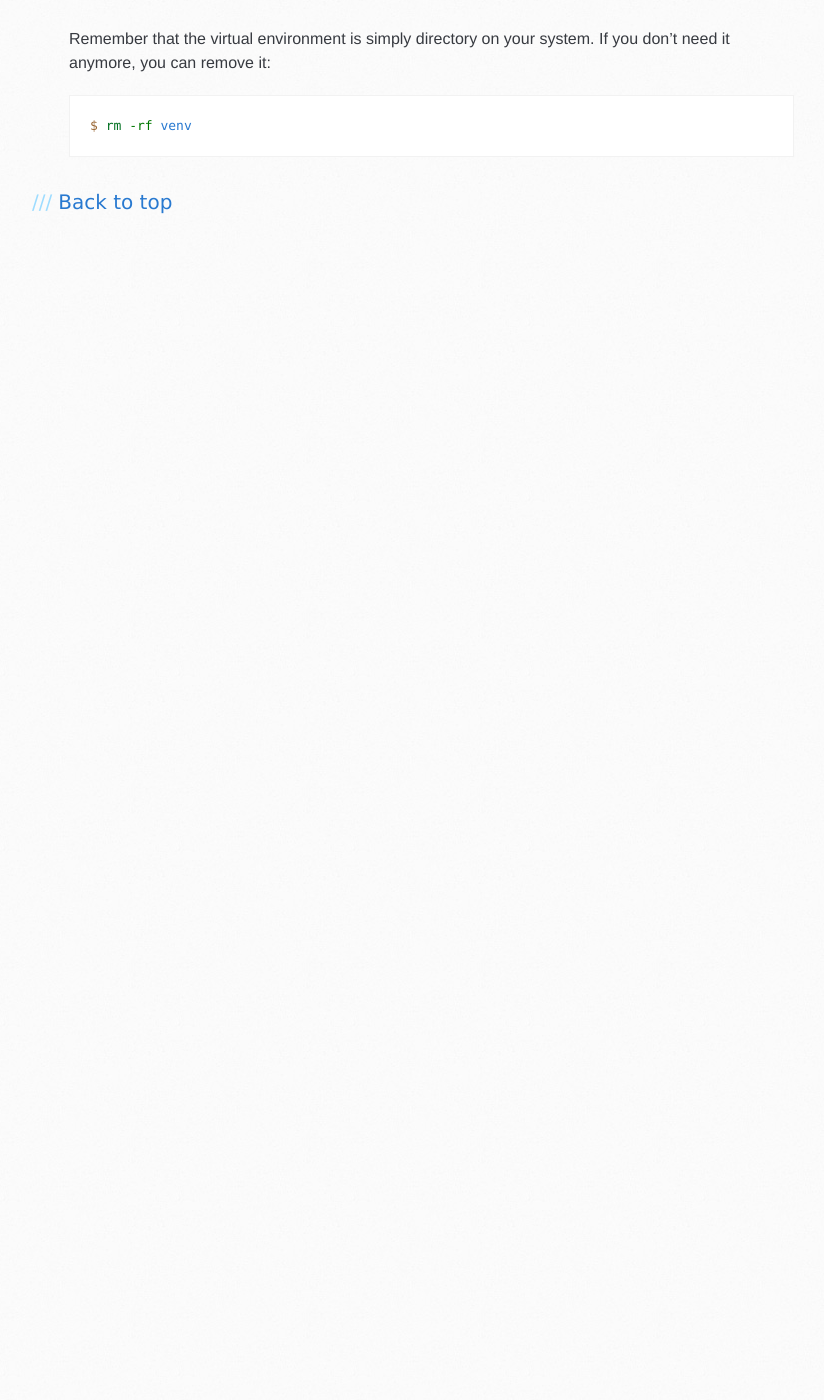
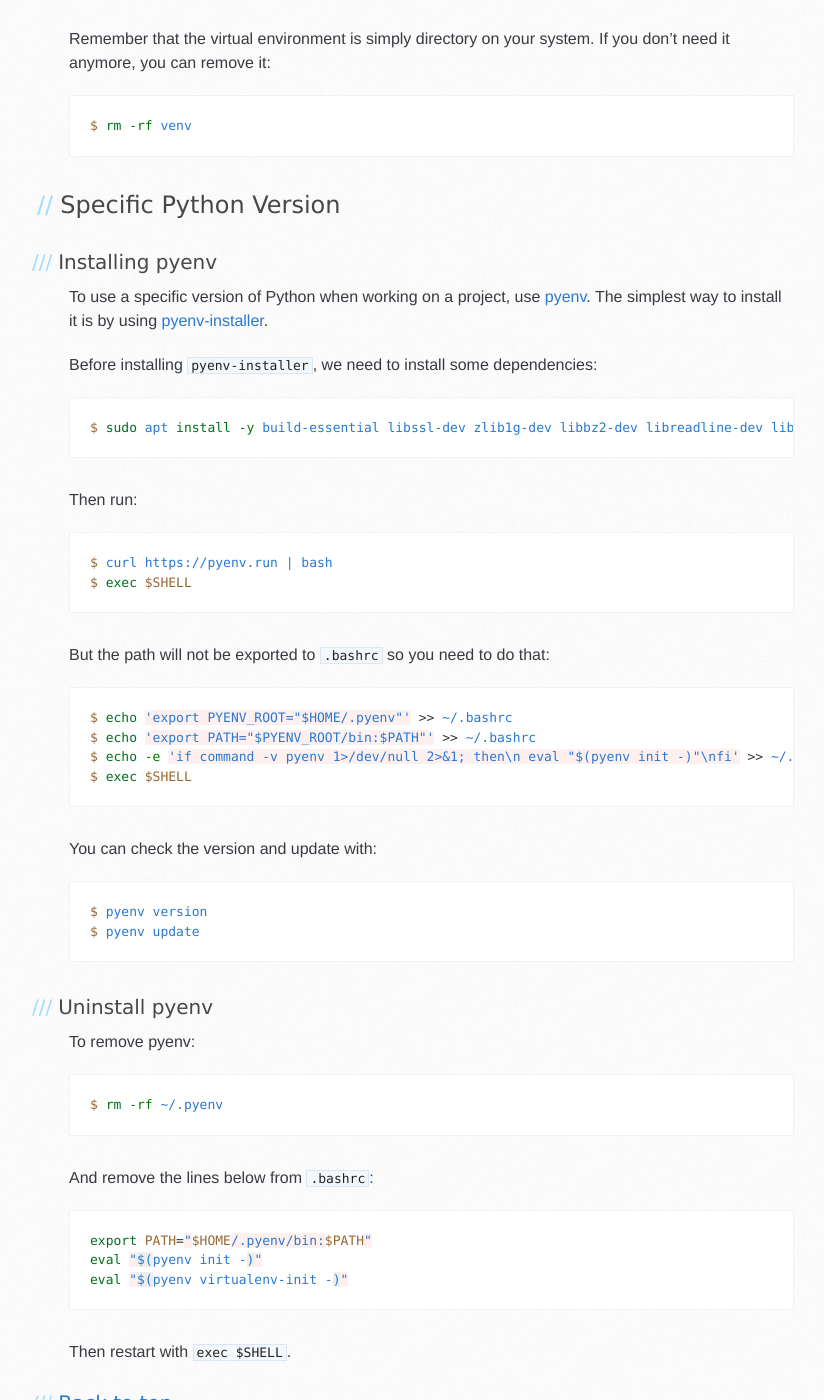
Before and after one commit to kennguyen01/kennguyen01.github.io, a Jekyll site: the page built from _posts/programming/2018/2018-02-19-useful-python-tips.md, in a window 1280 px wide and 1400 px high, scrolled down 3126 px. Shown: the whole window, without its empty margins (71-895 px from the left). Built offline with Jekyll 4.4.1, drawn with Linux system fonts in a browser that asks for light colours; comment, search, counter and statistics services are not loaded; before the commit the page ends 3375 px from its top, so only the background shows below that.

Commit message:
Add information about pyenv

````diff
--- a/_posts/programming/2018/2018-02-19-useful-python-tips.md
+++ b/_posts/programming/2018/2018-02-19-useful-python-tips.md
@@ -111,3 +111,56 @@
 ```shell
 $ rm -rf venv
 ```
+
+## Specific Python Version
+
+### Installing pyenv
+
+To use a specific version of Python when working on a project, use [pyenv](https://github.com/pyenv/pyenv). The simplest way to install it is by using [pyenv-installer](https://github.com/pyenv/pyenv-installer).
+
+Before installing `pyenv-installer`, we need to install some dependencies:
+
+```shell
+$ sudo apt install -y build-essential libssl-dev zlib1g-dev libbz2-dev libreadline-dev libsqlite3-dev wget curl llvm libncurses5-dev libncursesw5-dev xz-utils tk-dev libffi-dev liblzma-dev python-openssl git
+```
+
+Then run:
+
+```shell
+$ curl https://pyenv.run | bash
+$ exec $SHELL
+```
+
+But the path will not be exported to `.bashrc` so you need to do that:
+
+```shell
+$ echo 'export PYENV_ROOT="$HOME/.pyenv"' >> ~/.bashrc
+$ echo 'export PATH="$PYENV_ROOT/bin:$PATH"' >> ~/.bashrc
+$ echo -e 'if command -v pyenv 1>/dev/null 2>&1; then\n eval "$(pyenv init -)"\nfi' >> ~/.bashrc
+$ exec $SHELL
+```
+
+You can check the version and update with:
+
+```shell
+$ pyenv version
+$ pyenv update
+```
+
+### Uninstall pyenv
+
+To remove pyenv:
+
+```shell
+$ rm -rf ~/.pyenv
+```
+
+And remove the lines below from `.bashrc`:
+
+```shell
+export PATH="$HOME/.pyenv/bin:$PATH"
+eval "$(pyenv init -)"
+eval "$(pyenv virtualenv-init -)"
+```
+
+Then restart with `exec $SHELL`.
````
